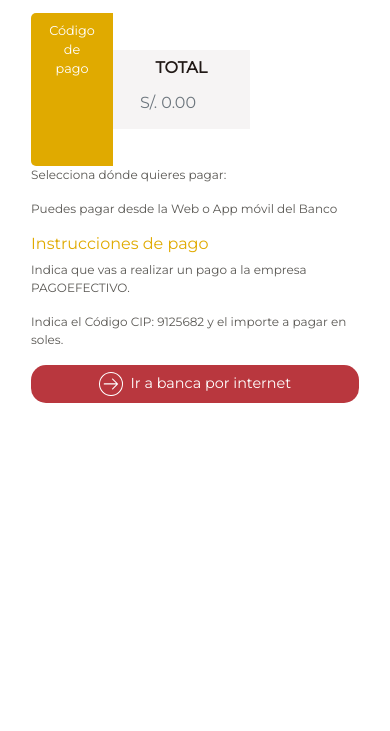
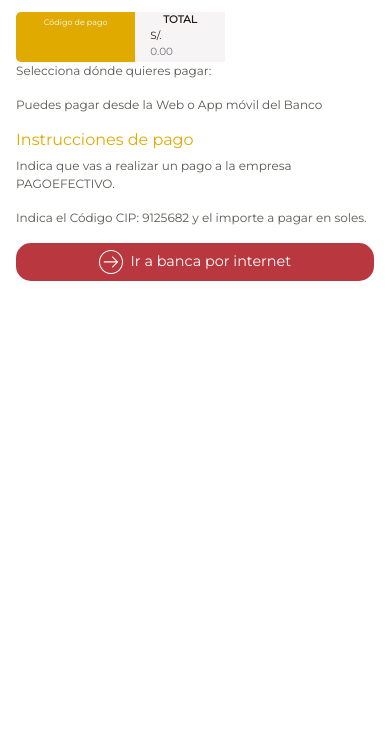
Before and after one commit to AndreaChumioque/redbus, a React app: page / in a window 390 px wide. Shown: the part 113-844 px from the top of the page. Built offline with nearby package versions, Linux system fonts and the light colour scheme.

Commit message:
info de pago mobile

```diff
--- a/public/css/main.css
+++ b/public/css/main.css
@@ -1,5 +1,11 @@
 * {
   font-family: 'Montserrat', sans-serif;
+}
+
+.form-control:focus {
+  border-color: inherit;
+  -webkit-box-shadow: none;
+  box-shadow: none;
 }
 
 /* Helpers */
@@ -14,23 +20,6 @@
 
 .subtitle {
   color: #e0aa00;
-}
-
-textarea:hover,
-input:hover,
-textarea:active,
-input:active,
-textarea:focus,
-input:focus,
-button:focus,
-button:active,
-button:hover,
-label:focus,
-.btn:active,
-.btn.active
-{
-    outline:0px !important;
-    -webkit-appearance:none;
 }
 
 /* End Helpers */
@@ -66,18 +55,19 @@ label:focus,
   color: #5A5854;
 }
 
-.subcontainer_input_PaymentCode{
+.subcontainer_input_PaymentCode {
   background-color: #e0aa00;
   color: #fff;
 }
 
-.subcontainer_input_PaymentCode p{
-  font-size: 0.8em;
+.subcontainer_input_PaymentCode p {
+  font-size: 0.5em;
 }
 
-.subcontainer_input_PaymentCode input{
-  font-size: 2.125em;
+.subcontainer_input_PaymentCode input {
+  font-size: 1.3em;
   font-weight: 600;
+  line-height: 1.3em;
   color: #fff;
 }
 
@@ -86,26 +76,38 @@ label:focus,
   outline-color: none;
 }
 
-.subcontainer_input_MoneyInput{
+@media (min-width:768px) {
+  .subcontainer_input_PaymentCode p {
+    font-size: 0.8em;
+  }
+}
+
+.subcontainer_input_MoneyInput {
   background-color:#f6f4f4;
   color: #211916;
+  font-size: 0.65em;
+}
+
+.subcontainer_input_MoneyInput input {
+  font-size: inherit;
 }
 
 #payment-info {
   text-align: center;
   border-radius: 5px;
   overflow: hidden;
+  height: 50px;
 }
 
 #payment-info .form-control {
   border: none;
   background: transparent;
   border-radius: 0;
+  border-bottom: 2px solid transparent;
 }
 
 #payment-info .form-control:focus {
-  outline: none;
-  border-bottom: 2px solid #fff;
+  border-color: #fff;
 }
 
 #btn-payment {
--- a/src/components/Header.js
+++ b/src/components/Header.js
@@ -2,7 +2,11 @@ import React from 'react'
 
 const Header = () => (
   <header className="container">
-    <img className="m-3" src="assets/logo-pagoefectivo.svg" alt="Redbus - PagoEfectivo" width="136" />
+    <div className="row">
+      <div className="col-5">
+        <img className="img-fluid my-3" src="assets/logo-pagoefectivo.svg" alt="Redbus - PagoEfectivo" width="136" />
+      </div>
+    </div>
   </header>
 )
 
--- a/src/components/Main.js
+++ b/src/components/Main.js
@@ -13,7 +13,7 @@ const data = {
 
 const Main = () => {
   return (
-    <section className="container">
+    <section className="container px-0">
       <ul className="nav nav-tabs px-3">
         <li className="nav-item">
           <a className="nav-link py-1 active" id="internet-tab" data-toggle="tab" href="#internet" role="tab" aria-selected="true">Banca por Internet</a>
--- a/src/components/MoneyInput.js
+++ b/src/components/MoneyInput.js
@@ -1,14 +1,15 @@
 import React from 'react'
 
 const MoneyInput = () => (
-  <div className="subcontainer_input_MoneyInput col-5 py-2">
-    <h6 className="text-uppercase font-weight-bold">Total</h6>
-    <form>
-      <div className="row">
-        <div className="col">
-          <input className="form-control" type="text" placeholder="S/. 0.00"/>
-        </div>
-      </div>
+  <div className="subcontainer_input_MoneyInput col-3 py-2">
+    <p className="text-uppercase font-weight-bold mb-0">Total</p>
+    <form className="form-inline">
+      <span>S/.</span>
+      <input
+        className="d-inline-block form-control p-0"
+        type="text"
+        placeholder="0.00"
+      />
     </form>
   </div>
 )
--- a/src/components/PaymentCode.js
+++ b/src/components/PaymentCode.js
@@ -1,14 +1,10 @@
 import React from 'react'
 
 const PaymentCode = () => (
-  <div className="subcontainer_input_PaymentCode col-3 py-2">
-    <p>Código de pago</p>
+  <div className="subcontainer_input_PaymentCode col-4 p-2">
+    <p className="mb-0">Código de pago</p>
     <form>
-      <div className="row">
-        <div className="col">
-        <input className="form-control" type="text" maxLength="8" />
-        </div>
-      </div>
+      <input className="form-control p-0" type="number"/>
     </form>
   </div>
 )
```
